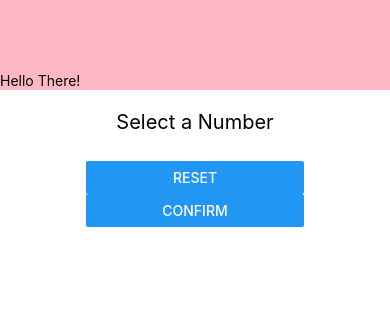
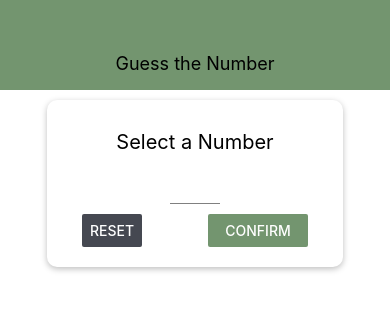
Before and after one commit to mar-amieva16/NumberGuesser, a React Native app: screen / in a window 390 px wide. Shown: the top 310 px of the page. Built offline with nearby package versions, Linux system fonts and the light colour scheme.

Commit message:
Added button functionality

```diff
--- a/App.js
+++ b/App.js
@@ -6,7 +6,7 @@
 export default function App() {
   return (
     <View style={styles.screen}>
-      <Header title={"Hello There!"} />
+      <Header title={"Guess the Number"} />
       <StartGameScreen />
     </View>
   );
@@ -14,6 +14,7 @@
 
 const styles = StyleSheet.create({
   screen: {
+    flexDirection: 'column',
     flex: 1
   },
 });
--- /dev/null
+++ b/Components/Card.js
@@ -0,0 +1,24 @@
+import React from 'react'
+import {View, StyleSheet} from 'react-native';
+
+const Card = ({children,style}) => {
+  return  <View style={[styles.card]}>{children}</View>
+
+}
+
+const styles=StyleSheet.create({
+    card: {
+        width: 300,
+        maxWidth: '80%',
+        alignItems: 'center',
+        shadowColor: 'black',
+        shadowOffset: {width: 0, height: 2},
+        shadowOpacity: .26,
+        shadowRadius: 6,
+        backgroundColor: 'white',
+        elevation: 5, //Only Android
+        padding: 20,
+        borderRadius: 10
+    },
+})
+export default Card;
--- a/Components/Header.js
+++ b/Components/Header.js
@@ -1,10 +1,11 @@
 import React from 'react'
 import {StyleSheet, Text, View} from 'react-native';
+import Colors from '../Constants/Colors';
 
 const Header = ({title}) => {
     return (
         <View style={styles.header}>
-            <Text style={styles.header}>{title}</Text>
+            <Text style={styles.headerTitle}>{title}</Text>
         </View>
     )
 }
@@ -14,13 +15,13 @@
         width: '100%',
         height: 90,
         paddingTop: 36,
-        backgroundColor: '#ffb7c5',
-        alignItem: 'center',
+        backgroundColor: Colors.primary,
+        alignItems: 'center',
         justifyContent: 'center'
     },
     headerTitle: {
         color: 'black',
-        fontSize: 18,
+        fontSize: 18
     }
 });
 
--- /dev/null
+++ b/Components/Input.js
@@ -0,0 +1,20 @@
+import React from 'react'
+import { StyleSheet, TextInput } from 'react-native';
+
+const Input = (props) => {
+  return <TextInput
+    {...props}
+    style={[styles.input, props.style]}
+  />
+}
+
+const styles =StyleSheet.create({
+    input: {
+        height: 30,
+        borderBottomColor: 'grey',
+        marginVertical: 10,
+        borderBottomWidth: 1
+    }
+});
+
+export default Input
--- /dev/null
+++ b/Components/NumberContainer.js
@@ -0,0 +1,29 @@
+import React from 'react'
+import { StyleSheet, Text, View } from 'react-native'
+import Colors from '../Constants/Colors'
+
+const NumberContainer = (props) => {
+  return (
+    <View style={styles.container}>
+        <Text style={styles.number}>{props.children}</Text>
+    </View>
+  )
+}
+
+const styles= StyleSheet.create({
+    container:{
+        borderWidth: 2,
+        borderColor: Colors.primary,
+        padding: 10,
+        borderRadius: 10,
+        marginVertical: 10,
+        alignItems: 'center',
+        justifyContent: 'center'
+    },
+    number: {
+        color: Colors.secondary,
+        fontSize: 22
+    }
+})
+
+export default NumberContainer
--- /dev/null
+++ b/Constants/Colors.js
@@ -0,0 +1,4 @@
+export default{
+    primary: '#73956F',
+    secondary: '#454851'
+}
--- a/screens/StartGameScreen.js
+++ b/screens/StartGameScreen.js
@@ -1,20 +1,88 @@
 import {useState} from 'react'
-import { StyleSheet, Text, View, TextInput, Button } from 'react-native'
+import { StyleSheet, Text, View, Button } from 'react-native'
+import Card from '../Components/Card'
+import Colors from '../Constants/Colors'
+import Input from '../Components/Input';
+import NumberContainer from '../Components/NumberContainer';
+
 
 const StartGameScreen =()=>{
+
+    const [enteredValue,setEnteredValue] = useState('')
+    const [confirmed,setConfirmed] = useState(false)
+    const [selectedNumber,setSelectedNUmber] = useState(undefined)
+
+    const numberInputHandler = input =>{
+        setEnteredValue(input.replace(/[^0-9]/g, ''))
+    }
+
+    const resetInputHandler= () => {
+        setEnteredValue('')
+        setConfirmed(false)
+    }
+
+    const confirmInputHandler= () => {
+        const chosenNumber = parseInt(enteredValue);
+        if(isNaN(chosenNumber)||chosenNumber<=0 ||chosenNumber>99) return
+        setConfirmed(true)
+        setSelectedNUmber(chosenNumber)
+        setEnteredValue('')
+    }
+
+    let confirmedOutput;
+
+    if(confirmed){
+        confirmedOutput = (
+        <Card>
+            <Text>You Selected:</Text>
+            <NumberContainer>{selectedNumber}</NumberContainer>
+        </Card>
+        )
+    }
     return(
         <View style={styles.screen}>
+            <Card>
             <Text style={styles.title}>Select a Number</Text>
-            <View style={styles.inputContainer}>
-                <TextInput/>
-                <Button style={styles.button} title="Reset"/>
-                <Button style={styles.button} title="Confirm"/>
-            </View>
+            <Input
+                style={styles.input}
+                blurOnSubmit //Sólo en Android
+                autoCapitalize='none'
+                autoCorrect={false}
+                keyboardType="numer-pad"
+                maxLength={2}
+                onChangeText={numberInputHandler}
+                value={enteredValue}
+            />
+                <View style={styles.buttonContainer}>
+                    <View>
+                        <Button
+                            style={styles.button}
+                            title="Reset"
+                            onPress={resetInputHandler}
+                            color={Colors.secondary}
+                        />
+                    </View>
+                    <View style={styles.button}>
+                        <Button
+                            style={styles.button}
+                            title="Confirm"
+                            onPress={confirmInputHandler}
+                            color={Colors.primary}
+                        />
+                    </View>
+                </View>
+            </Card>
+            {confirmedOutput}
         </View>
     )
 }
 
 const styles = StyleSheet.create({
+    selectedContainer:{
+        marginTop:20,
+        alignItems: 'center',
+        justifyContent: 'center'
+    },
     screen: {
         flex: 1,
         padding: 10,
@@ -24,11 +92,18 @@
         fontSize: 20,
         marginVertical: 10,
     },
-    inputContainer: {
-
+    button:{
+        width: 100,
     },
-    button: {
-
+    buttonContainer:{
+        flexDirection: 'row',
+        width: '100%',
+        justifyContent: 'space-between',
+        paddingHorizontal: 15,
+    },
+    input: {
+        width:50,
+        textAlign: 'center'
     }
 });
 
```
